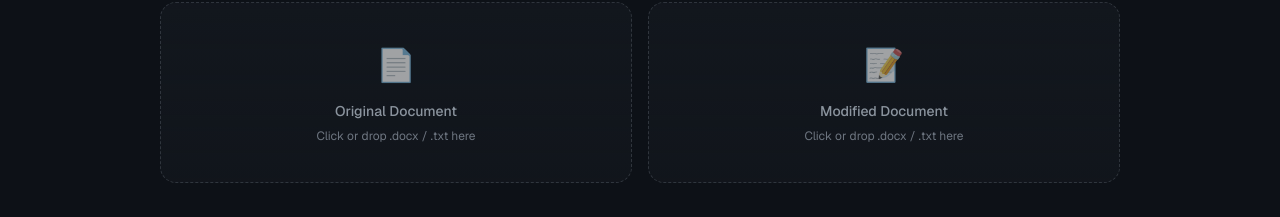
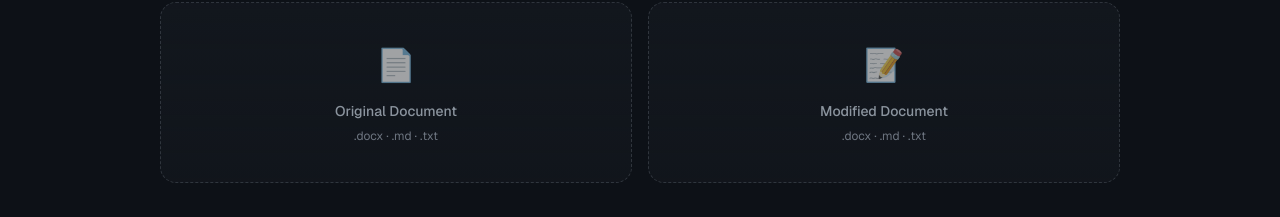
Before and after one commit to hytech123/diffForge, a Next.js app: page /compare in a window 1280 px wide. Shown: the part 91-308 px from the top of the page. Built offline with nearby package versions, Linux system fonts and the light colour scheme.

Commit message:
init page compare docs

```diff
--- a/src/app/compare/page.tsx
+++ b/src/app/compare/page.tsx
@@ -62,8 +62,8 @@ function DropZone({
         </div>
         <div className={styles.dropHint}>
           {file
-            ? `${(file.size / 1024).toFixed(1)} KB`
-            : 'Click or drop .docx / .txt here'}
+            ? `${(file.size / 1024).toFixed(1)} KB · ${file.name.split('.').pop()?.toUpperCase()}`
+            : '.docx · .md · .txt'}
         </div>
       </div>
     </div>
```
